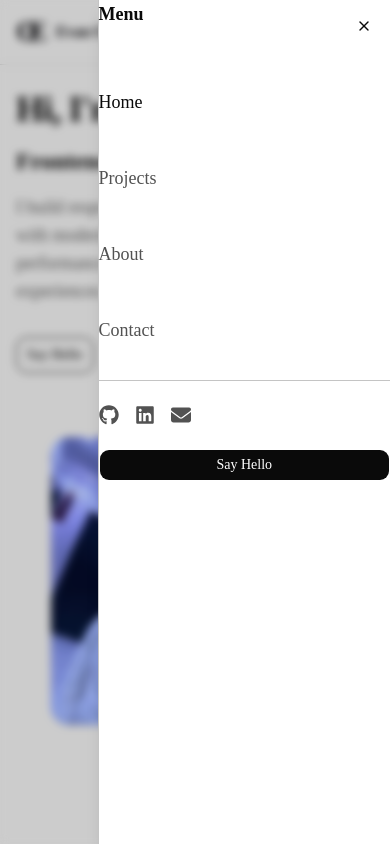
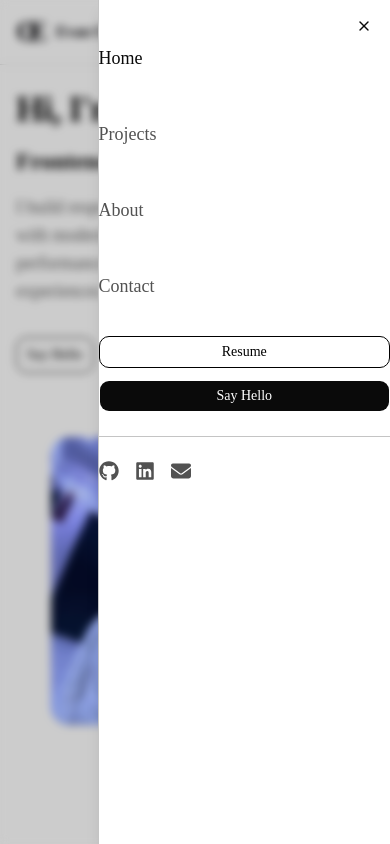
Before and after one commit to FrostBlazeX/portfolio, a Next.js app: page / in a window 390 px wide. Both pictures are taken after a click on the button 354 px from the left and 32 px from the top of the page. Shown: the top 844 px of the page. Built offline with nearby package versions, Linux system fonts and the light colour scheme.

Commit message:
mobile menu changes

```diff
--- a/src/components/layout/Navbar.tsx
+++ b/src/components/layout/Navbar.tsx
@@ -10,8 +10,11 @@ import MobileMenu from "../sections/MobileMenu";
 import Logo from "../sections/Logo";
 import SocialLinks from "../sections/SocialLinks";
 import { Menu } from "lucide-react";
+import { useState } from "react";
 
 function Navbar() {
+  const [open, setOpen] = useState(false);
+
   return (
     <header className="sticky top-0 z-50 border-b bg-background/80 backdrop-blur">
       <Container>
@@ -29,14 +32,13 @@ function Navbar() {
             </Link>
           </div>
           <div className="md:hidden">
-            <Sheet>
-              <SheetTrigger className="inline-flex h-10 w-10 items-center justify-center rounded-md border">
+            <Sheet open={open} onOpenChange={setOpen}>
+              <SheetTrigger>
                 <Menu className="h-5 w-5" />
               </SheetTrigger>
 
               <SheetContent side="right">
-                <h2 className="text-lg font-semibold">Menu</h2>
-                <MobileMenu />
+                <MobileMenu closeMenu={() => setOpen(false)} />
               </SheetContent>
             </Sheet>
           </div>
--- a/src/components/sections/MobileMenu.tsx
+++ b/src/components/sections/MobileMenu.tsx
@@ -2,18 +2,30 @@ import Link from "next/link";
 import NavLinks from "./NavLinks";
 import { Button } from "../ui/button";
 import SocialLinks from "./SocialLinks";
+import { SheetClose } from "../ui/sheet";
 
-function MobileMenu() {
+function MobileMenu({ closeMenu }: { closeMenu: () => void }) {
   return (
     <div className="mt-8 flex flex-col gap-6">
-      <NavLinks mobile />
+      <NavLinks mobile closeMenu={closeMenu} />
+
+      <div className="flex flex-col gap-3">
+        <Link href="/resume" onClick={closeMenu}>
+          <Button variant="animated" className="w-full">
+            Resume
+          </Button>
+        </Link>
+
+        <Link href="/contact" onClick={closeMenu}>
+          <Button className="w-full">Say Hello</Button>
+        </Link>
+      </div>
+
       <div className="border-t pt-6">
         <SocialLinks />
       </div>
-      <Link href="/contact">
-        <Button className="w-full">Say Hello</Button>
-      </Link>
     </div>
   );
 }
+
 export default MobileMenu;
--- a/src/components/sections/NavLinks.tsx
+++ b/src/components/sections/NavLinks.tsx
@@ -4,19 +4,28 @@ import { cn } from "@/lib/utils";
 import Link from "next/link";
 import { usePathname } from "next/navigation";
 import { navigation } from "@/data/navigation";
+import { SheetClose } from "../ui/sheet";
 
-function NavLinks({ mobile = false }: { mobile?: boolean }) {
+function NavLinks({
+  mobile = false,
+  closeMenu,
+}: {
+  mobile?: boolean;
+  closeMenu?: () => void;
+}) {
   const pathname = usePathname();
 
   return (
     <>
-      {navigation.map((item) => (
+      {navigation.map((item) => {
+        const link = (
           <Link
             key={item.href}
             href={item.href}
+            onClick={mobile ? closeMenu : undefined}
             className={cn(
               "link-underline transition-colors hover:text-foreground",
-            mobile ? "text-lg py-3" : "",
+              mobile ? "block text-lg py-3" : "",
               pathname === item.href
                 ? "text-foreground"
                 : "text-muted-foreground",
@@ -24,8 +33,12 @@ function NavLinks({ mobile = false }: { mobile?: boolean }) {
           >
             {item.name}
           </Link>
-      ))}
+        );
+
+        return mobile ? <SheetClose key={item.href}>{link}</SheetClose> : link;
+      })}
     </>
   );
 }
+
 export default NavLinks;
```
Lines whose indentation alone changed are shown as unchanged.
